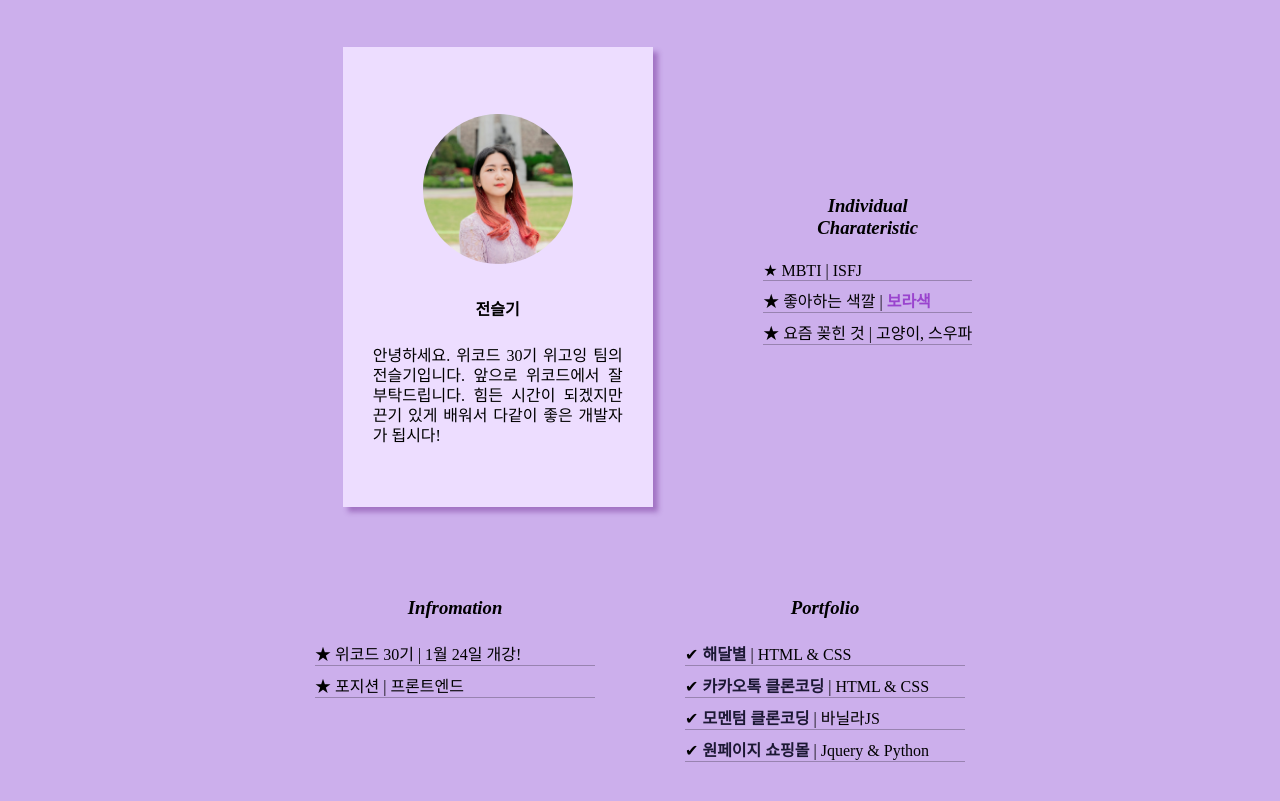
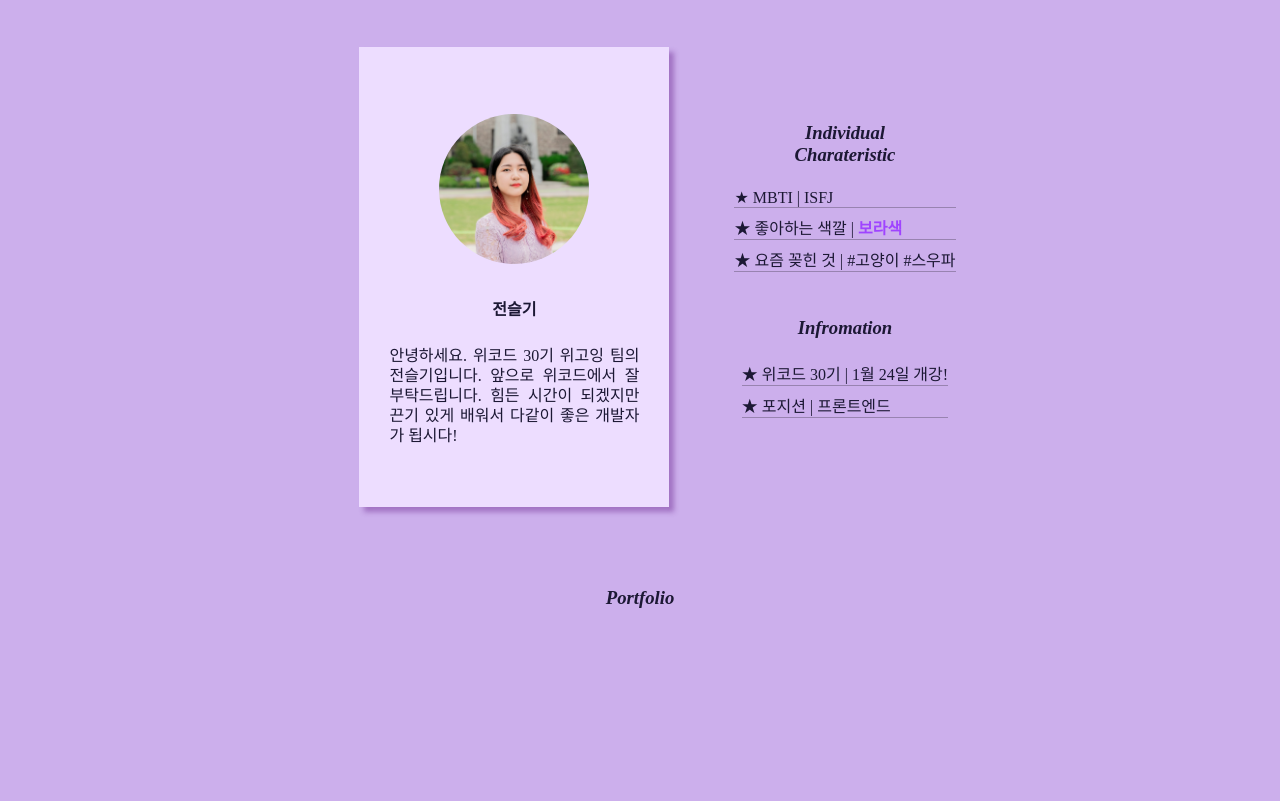
Before and after one commit to JUNSEULGI/introducing, a plain HTML site: page index.html in a window 1280 px wide. Shown: the part 97-898 px from the top of the page. After the commit the page ends 800 px from the top, so only its background shows below. Drawn offline with Linux system fonts and the light colour scheme.

Commit message:
포폴 페이지 추가

```diff
--- a/index.html
+++ b/index.html
@@ -5,12 +5,12 @@
     <meta charset="UTF-8" />
     <meta http-equiv="X-UA-Compatible" content="IE=edge" />
     <meta name="viewport" content="width=device-width, initial-scale=1.0" />
-    <title>Introduce JUN SEULGI</title>
+    <title>Jun Seulgi</title>
   </head>
 
   <body>
     <header>
-      <h1>Jun Seulgi</h1>
+      <a href="index.html"><h1>Jun Seulgi</h1></a>
       <div class="links">
         <a href="https://github.com/JUNSEULGI" target="_blank">GitHub 페이지</a>
         <a href="https://good-developer.tistory.com/" target="_blank"
@@ -21,7 +21,7 @@
 
     <main>
       <div class="column">
-        <div class="box square">
+        <div class="square">
           <img src="profile.jpg" />
           <h4>전슬기</h4>
           <p>
@@ -30,60 +30,26 @@
             개발자가 됩시다!
           </p>
         </div>
+        <div class="row">
           <div class="box">
             <h3>Individual<br />Charateristic</h3>
             <ul>
               <li>MBTI | ISFJ</li>
               <li>좋아하는 색깔 | <span class="purple">보라색</span></li>
-            <li>요즘 꽂힌 것 | 고양이, 스우파</li>
+              <li>요즘 꽂힌 것 | #고양이 #스우파</li>
             </ul>
           </div>
-      </div>
-
           <div class="box">
-        <div class="column column-top">
-          <div class="row">
             <h3>Infromation</h3>
             <ul>
               <li>위코드 30기 | 1월 24일 개강!</li>
               <li>포지션 | 프론트엔드</li>
             </ul>
           </div>
-          <div class="row">
-            <h3>Portfolio</h3>
-            <ol>
-              <li>
-                <a
-                  href="https://junseulgi.github.io/haedalbyeolnim/"
-                  target="_blank"
-                  >해달별</a
-                >
-                | HTML & CSS
-              </li>
-              <li>
-                <a
-                  href="https://junseulgi.github.io/kokoa-clone-2021/"
-                  target="_blank"
-                  >카카오톡 클론코딩</a
-                >
-                | HTML & CSS
-              </li>
-              <li>
-                <a href="https://junseulgi.github.io/momentum/" target="_blank"
-                  >모멘텀 클론코딩</a
-                >
-                | 바닐라JS
-              </li>
-              <li>
-                <a href="http://jeonseulgi.shop" target="_blank"
-                  >원페이지 쇼핑몰</a
-                >
-                | Jquery & Python
-              </li>
-            </ol>
         </div>
       </div>
-      </div>
+
+      <a href="portfolio.html"><h3 class="portfolio">Portfolio</h3></a>
     </main>
   </body>
 </html>
--- a/style.css
+++ b/style.css
@@ -8,6 +8,7 @@ body {
   align-items: center;
   margin: auto;
   font-family: "Noto Serif KR", serif;
+  color: #1c1834;
 }
 
 header {
@@ -21,7 +22,6 @@ h1 {
   text-align: center;
   margin: 30px 0px;
   font-size: 30px;
-  color: #1c1834;
 }
 .links {
   width: 200px;
@@ -51,12 +51,13 @@ p {
   text-align: justify;
   line-height: 20px;
 }
-span {
+.purple {
   font-weight: 600;
+  color: rgb(159, 68, 255);
 }
 a {
   color: #1c1834;
-  font-weight: 600;
+  font-weight: 700;
   text-decoration: none;
 }
 a:hover {
@@ -67,7 +68,7 @@ a:hover {
   display: flex;
   flex-direction: column;
   align-items: center;
-  margin: 10px 0;
+  margin: 30px 0;
 }
 .square {
   width: 250px;
@@ -75,6 +76,7 @@ a:hover {
   display: flex;
   flex-direction: column;
   justify-content: center;
+  align-items: center;
   background-color: rgb(237, 221, 255);
   padding: 30px;
   box-shadow: 5px 5px 5px rgba(115, 48, 151, 0.479);
@@ -92,21 +94,14 @@ a:hover {
   justify-content: space-around;
   align-items: center;
 }
-.column-top {
-  align-items: flex-start;
-}
-.box .column .row {
-  width: 310px;
-  margin: 20px;
-  padding: 10px;
-}
+
 ul,
 ol {
   list-style: none;
   padding: 0;
   margin: 15px;
 }
-li {
+ul li {
   border-bottom: solid 1px rgba(0, 0, 0, 0.253);
   padding-top: 7px;
 }
@@ -116,6 +111,10 @@ ul li::before {
 ol li::before {
   content: "✔";
 }
-.purple {
-  color: rgba(146, 52, 201, 0.87);
+ol li {
+  padding: 7px;
 }
+
+.portfolio {
+  margin: 30px 0;
+}
```
Also changed, not shown: portfolio.html (added, +53 -0 lines). Lines whose indentation alone changed are shown as unchanged.
